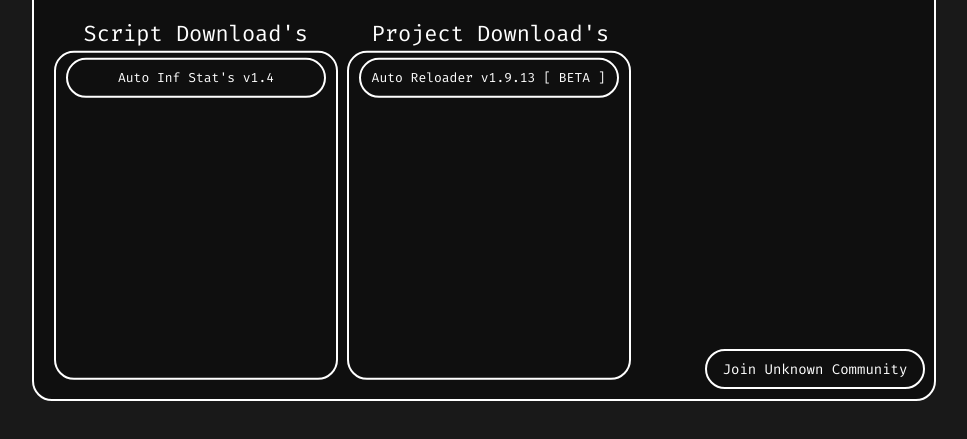
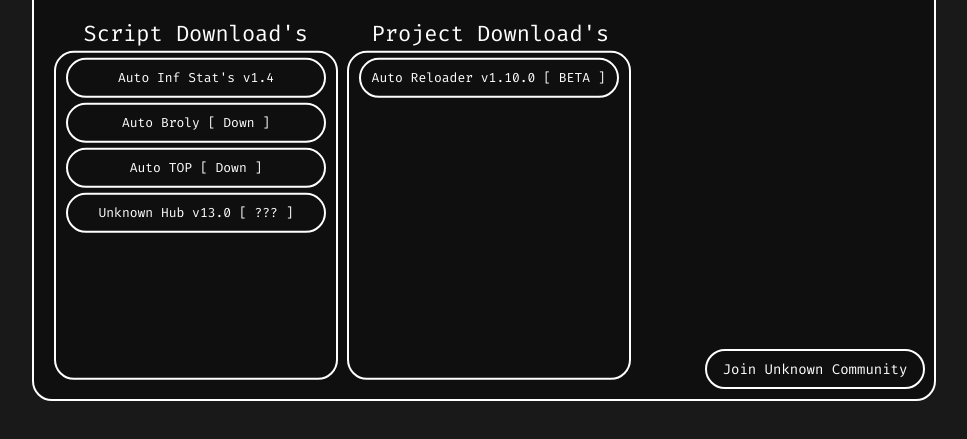
Before and after one commit to TheUnknownScripter/TheUnknownScripter.github.io, a plain HTML site: page index.html in a window 1280 px wide. Shown: the part 251-690 px from the top of the page, without its empty margins (156-1123 px from the left). Drawn offline with Linux system fonts and the light colour scheme.

Commit message:
Update index.html

```diff
--- a/index.html
+++ b/index.html
@@ -18,11 +18,20 @@
             <a href="https://link-target.net/681589/auto-inf-stats">
                 <button class="DefaultButton">Auto Inf Stat's v1.4</button>
             </a>
+            <a href="">
+                <button class="DefaultButton">Auto Broly [ Down ]</button>
+            </a>
+            <a href="">
+                <button class="DefaultButton">Auto TOP [ Down ]</button>
+            </a>
+            <a href="">
+                <button class="DefaultButton">Unknown Hub v13.0 [ ??? ]</button>
+            </a>
         </div>
         <h1 class="ProjectTextLabel">Project Download's</h1>
         <div class="ProjectDownloader">
-            <a href="https://direct-link.net/681589/auto-reloader-v1913">
-                <button class="DefaultButton">Auto Reloader v1.9.13 [ BETA ]</button>
+            <a href="https://direct-link.net/681589/auto-reloader-v1100">
+                <button class="DefaultButton">Auto Reloader v1.10.0 [ BETA ]</button>
             </a>
         </div>
     </div>
```
